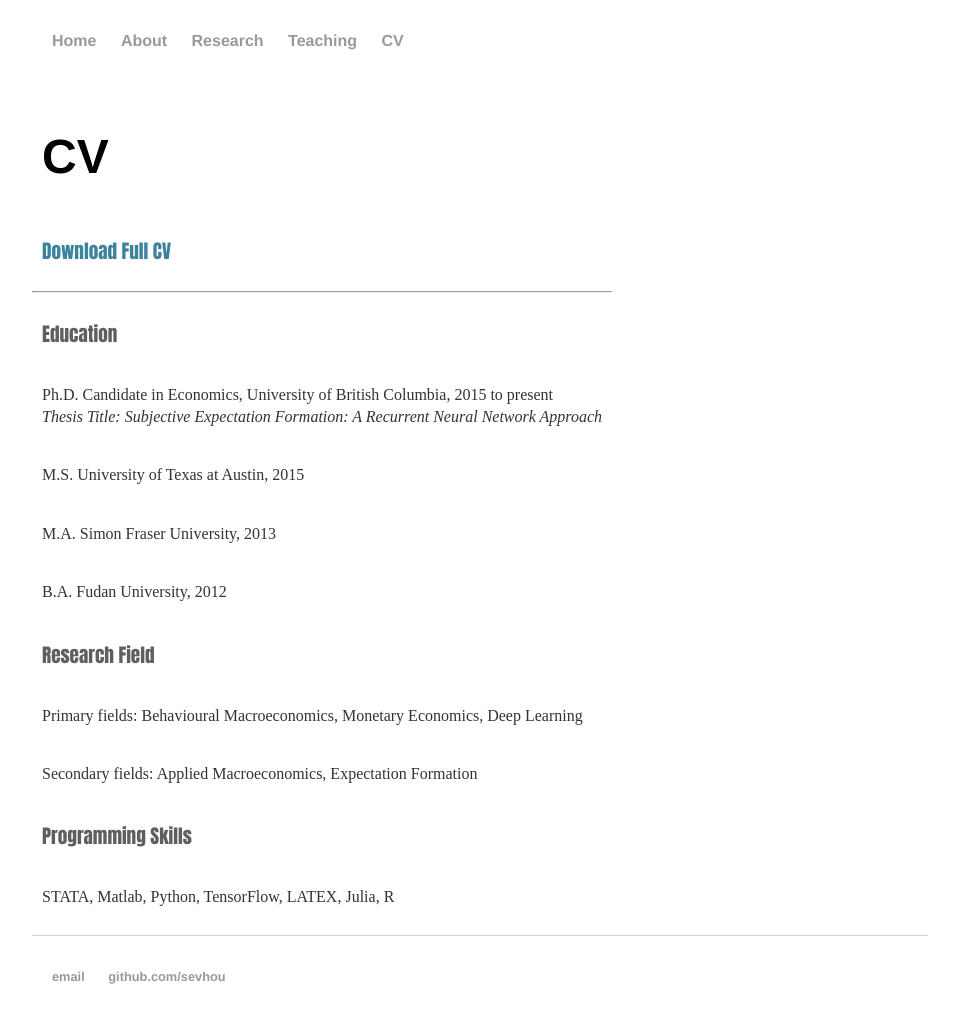
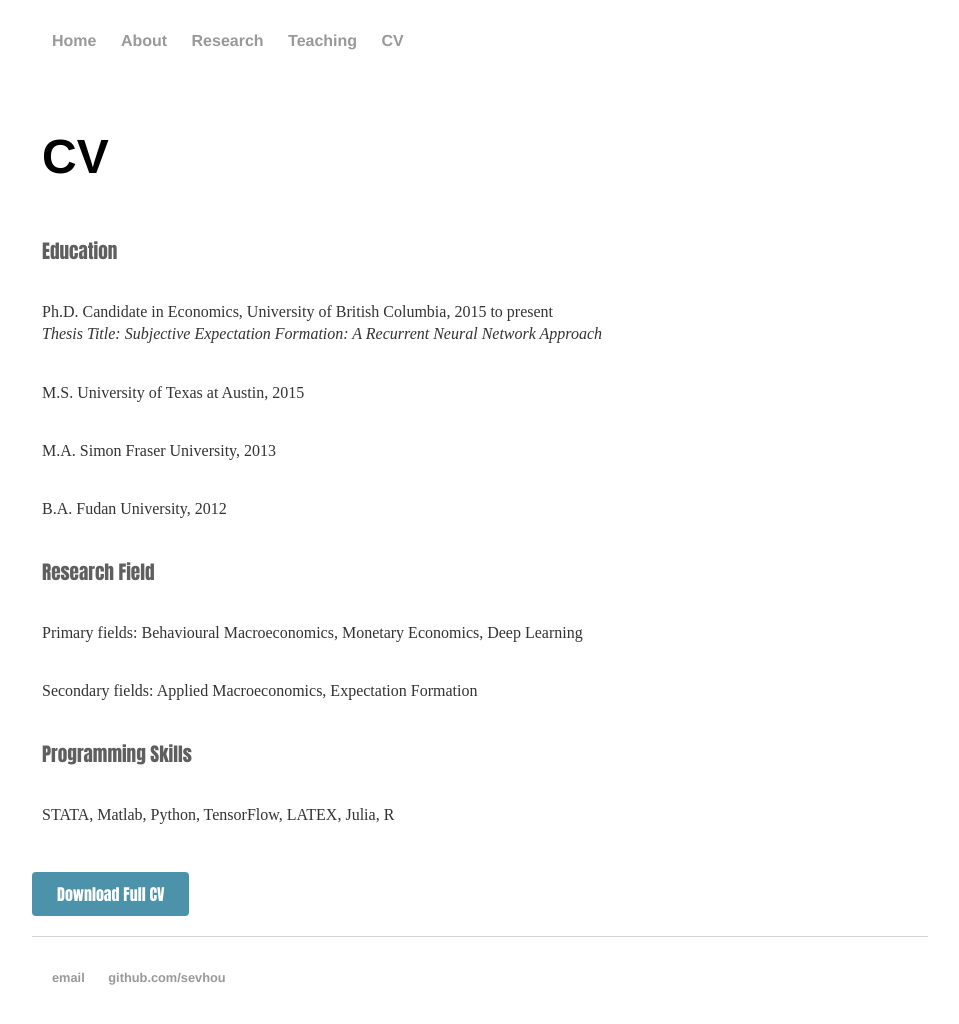
Before and after one commit to sevhou/sevhou.github.io, a Jekyll site: the page built from cv/index.html, in a window 1280 px wide, cut to the strip 94-1159 px from the top of the page. Shown: the top 1024 px of the strip, without its empty margins (160-1119 px from the left). Built offline with Jekyll 4.4.1, drawn with Linux system fonts in a browser that asks for light colours.

Commit message:
Update index.html

```diff
--- a/cv/index.html
+++ b/cv/index.html
@@ -4,8 +4,6 @@ title: CV
 ---
 <div class="blurb">
 	<h1>CV</h1>
-	<h2><a href="https://sevhou.github.io/cv/Chenyu%20Hou%20CV.pdf" style="color:#3c849d">Download Full CV</a></h2>
-<hr>
 	<h2>Education</h2>
 	<p>Ph.D. Candidate in Economics, University of British Columbia, 2015 to present <br>
 		<i>Thesis Title: Subjective Expectation Formation: A Recurrent Neural Network Approach</i>
@@ -21,4 +19,6 @@ title: CV
 	<h2>Programming Skills</h2>
 	<p>STATA, Matlab, Python, TensorFlow, LATEX, Julia, R </p>
 
+	<a href="https://sevhou.github.io/cv/Chenyu%20Hou%20CV.pdf" class="bluebutton">Download Full CV</a>
+
 </div><!-- /.blurb -->
```
